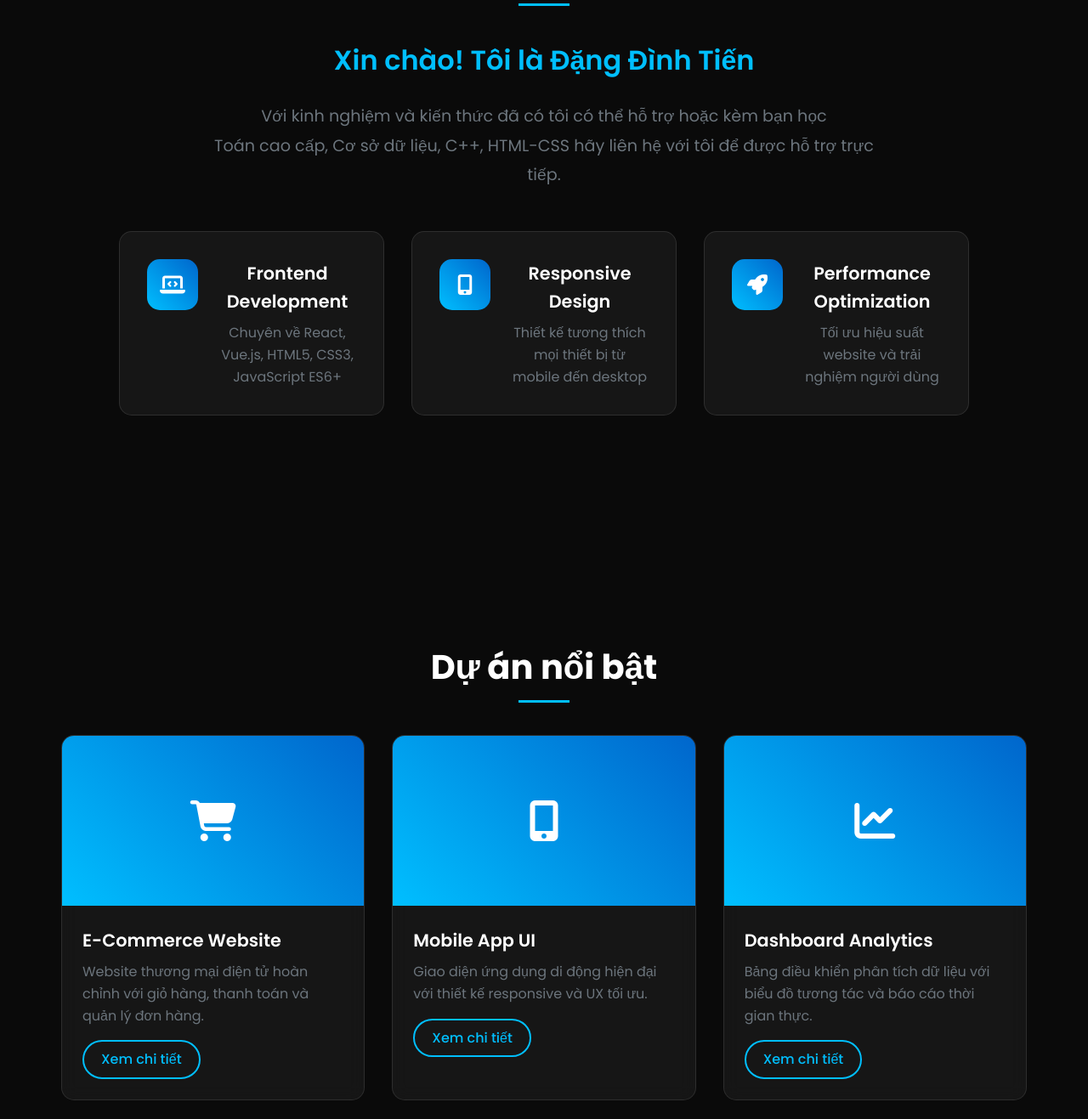
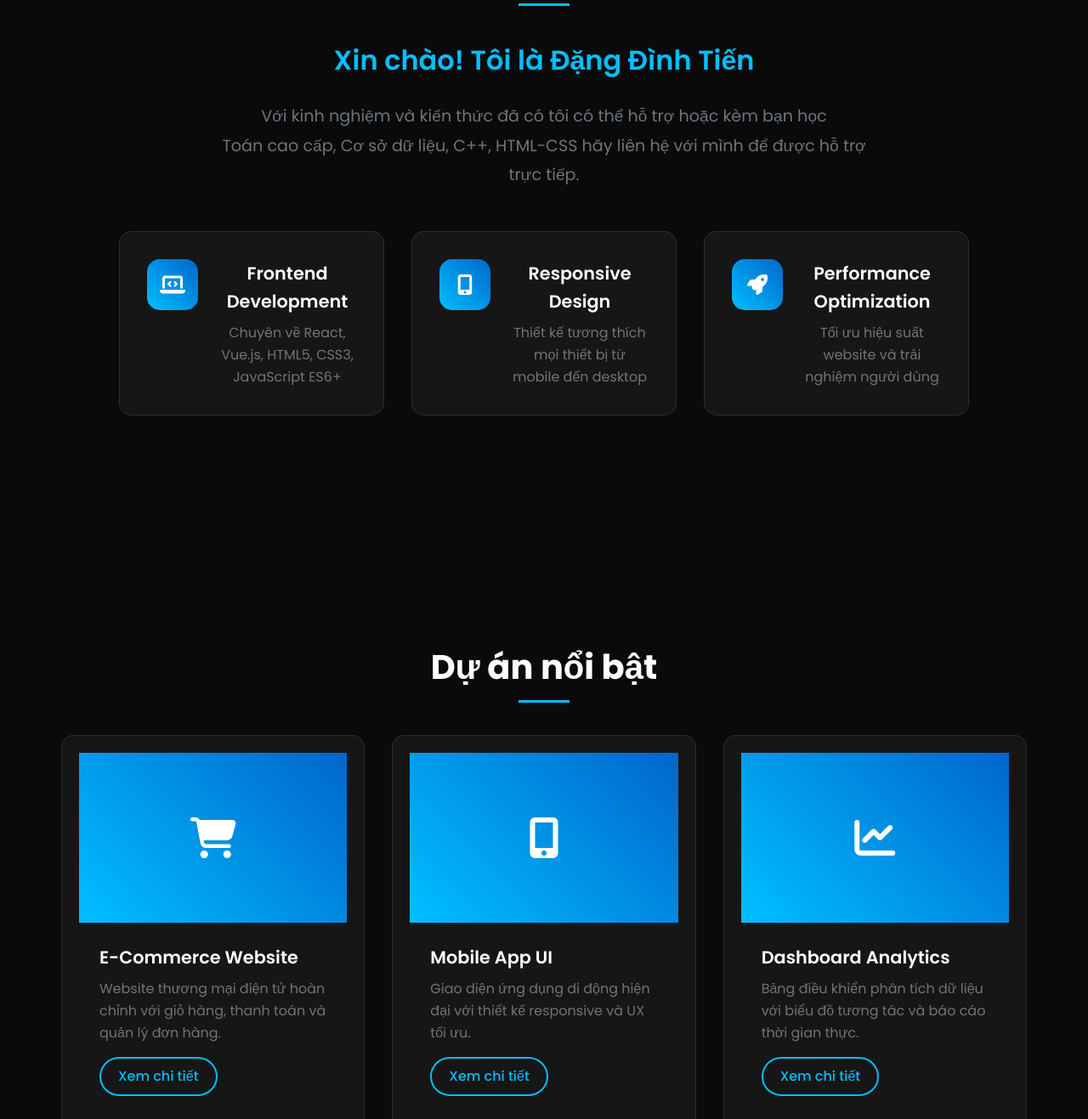
Before and after one commit to Kaitobaeeee/myweb, a plain HTML site: page index.html in a window 1280 px wide. Shown: the part 967-2284 px from the top of the page at 85% size. Drawn offline with Linux system fonts and the light colour scheme.

Commit message:
Add files via upload

```diff
--- a/index.html
+++ b/index.html
@@ -52,7 +52,7 @@
                     <h3>Xin chào! Tôi là Đặng Đình Tiến </h3>
                     <p>
                         Với kinh nghiệm và kiến thức đã có tôi có thể hỗ trợ hoặc kèm bạn học <br>
-                        Toán cao cấp, Cơ sở dữ liệu, C++, HTML-CSS hãy liên hệ với tôi để được hỗ trợ trực tiếp.
+                        Toán cao cấp, Cơ sở dữ liệu, C++, HTML-CSS hãy liên hệ với mình để được hỗ trợ trực tiếp.
                     </p>
                 </div>
 
--- a/style.css
+++ b/style.css
@@ -306,12 +306,17 @@
         }
 
         .project-card {
+    display: flex; /* Thêm */
+    flex-direction: column; /* Thêm */
+    justify-content: space-between; /* Giữ nguyên */
     background: rgba(255, 255, 255, 0.05);
     border-radius: 15px;
     overflow: hidden;
     transition: all 0.3s ease;
     border: 1px solid rgba(255, 255, 255, 0.1);
     backdrop-filter: blur(10px);
+    height: 100%;
+    padding: 20px; /* thêm padding nếu cần */
 }
 
         .project-card:hover {
@@ -346,6 +351,7 @@
             margin-bottom: 1rem;
         }
 
+
 .project-button {
     display: inline-block;
     padding: 8px 20px;
@@ -355,6 +361,8 @@
     border-radius: 25px;
     font-weight: 500;
     transition: all 0.3s ease;
+    align-self: flex-start; /* Căn nút về bên trái */
+    margin-top: auto; /* Đẩy nút xuống cuối */
 }
 
         .project-button:hover {
```
Lines whose indentation alone changed are shown as unchanged.
